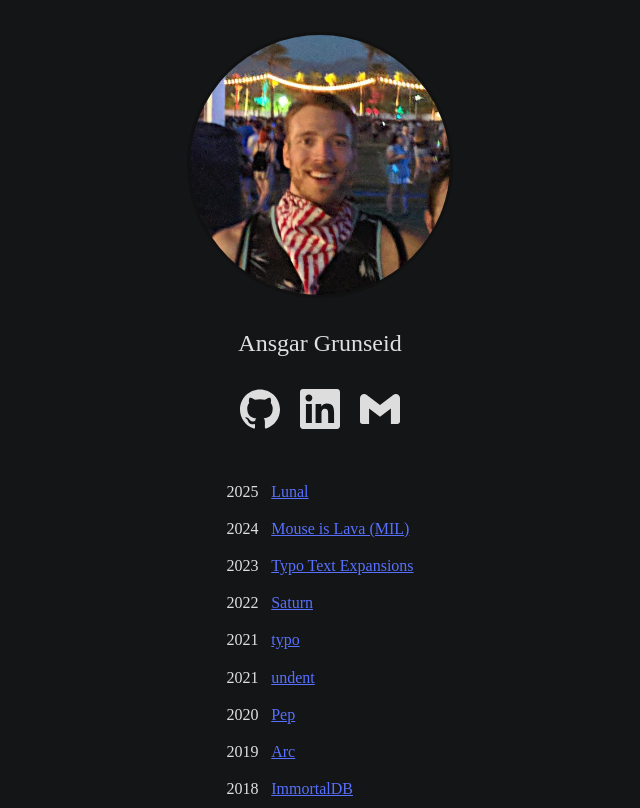
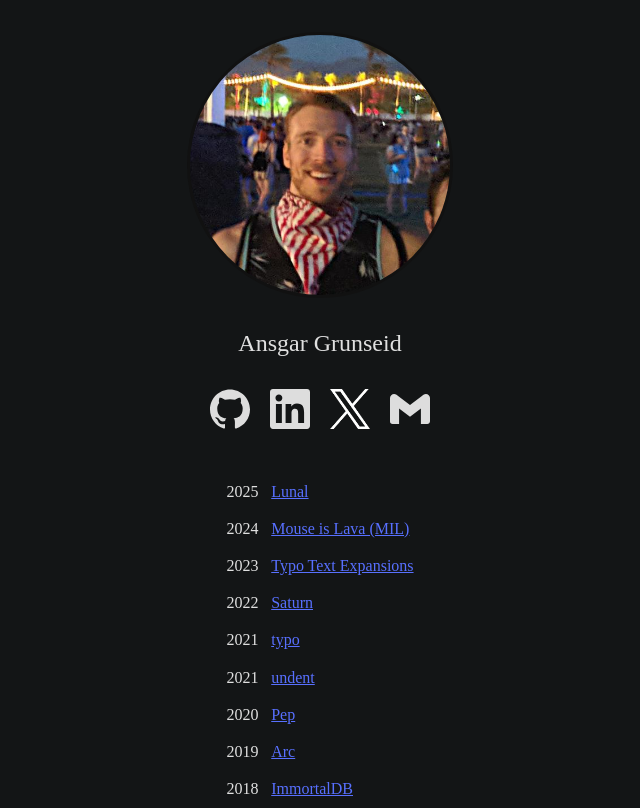
Before and after one commit to gruns/grunseid.com, a plain HTML site: page index.html in a window 1280 px wide. Shown: the top 808 px of the page, without its empty margins (320-960 px from the left). Drawn offline with Linux system fonts and the light colour scheme; a script that the page names is missing.

Commit message:
link to twitter

```diff
--- a/index.html
+++ b/index.html
@@ -28,6 +28,8 @@ And from myth, a man takes action.
             <img src="github.svg">
         </a><a href="https://www.linkedin.com/in/ansgargrunseid">
             <img src="linkedin.svg">
+        </a><a href="https://x.com/ansgargg">
+            <img src="x-logo.png">
         </a><a href="mailto:grunseid+grunseiddotcom@gmail.com">
             <img src="gmail.svg">
         </a>
```
Also changed, not shown: x-logo.png (added).
